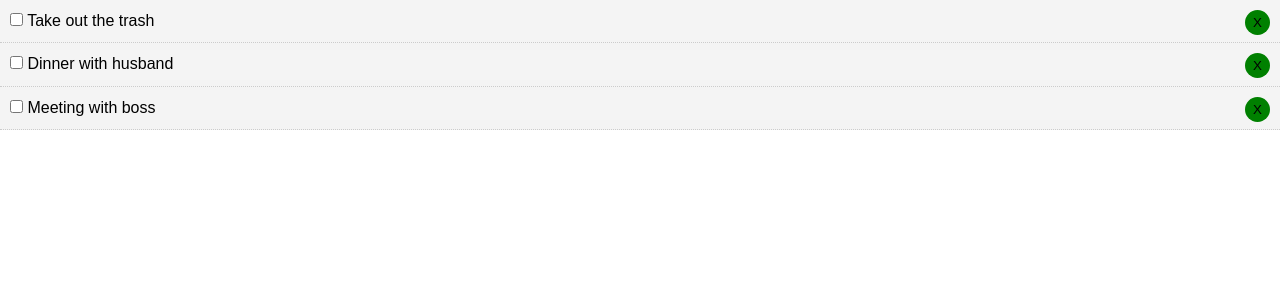
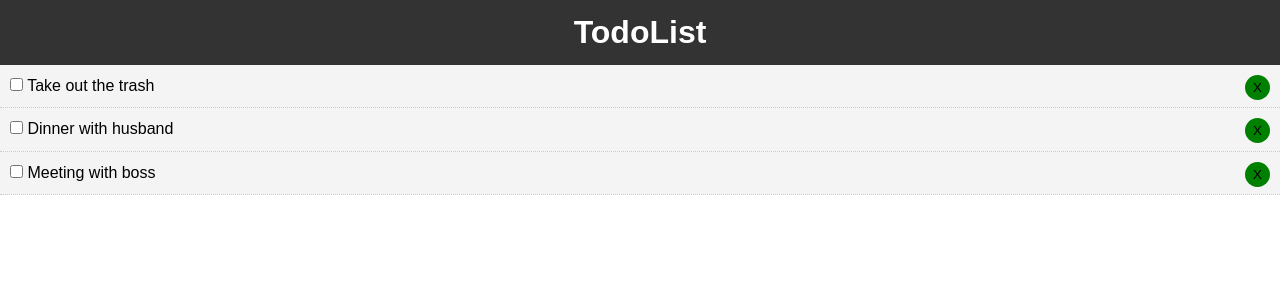
Before and after one commit to MisticG/ReactTodo, a React (Create React App) app: page / in a window 1280 px wide. Shown: the top 300 px of the page. Built offline with nearby package versions, Linux system fonts and the light colour scheme.

Commit message:
add header

```diff
--- a/src/App.tsx
+++ b/src/App.tsx
@@ -1,6 +1,7 @@
 import React from 'react';
 import './App.css';
 import ToDo from './components/ToDo'
+import Header from './components/layout/Header'
 
 interface State {
   todos: {
@@ -56,6 +57,7 @@ export default class App extends React.Component<{}, State> {
   render() {
     return (
       <div className="App">
+        <Header/>
         <ToDo todos={this.state.todos}
         markComplete = {this.markComplete}
         deleteTodo = {this.deleteTodo}
--- /dev/null
+++ b/src/components/layout/Header.tsx
@@ -0,0 +1,16 @@
+import React, { CSSProperties } from 'react';
+
+export default function Header() {
+    return (
+        <header style={headerStyle}>
+            <h1>TodoList</h1>
+        </header>
+    )
+}
+
+const headerStyle: CSSProperties = {
+    background: '#333',
+    color: '#fff',
+    textAlign: 'center',
+    padding: '10px'
+}
```
